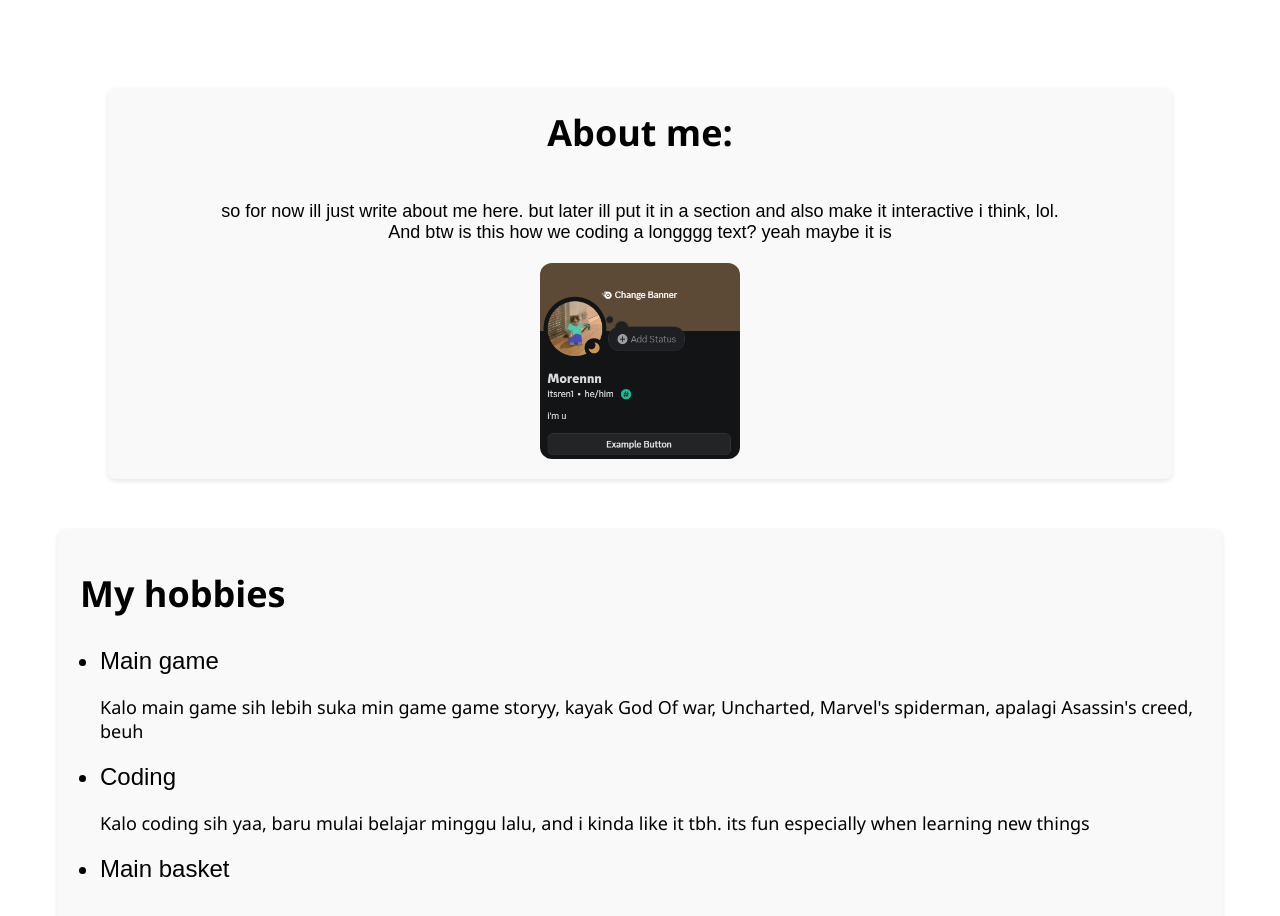
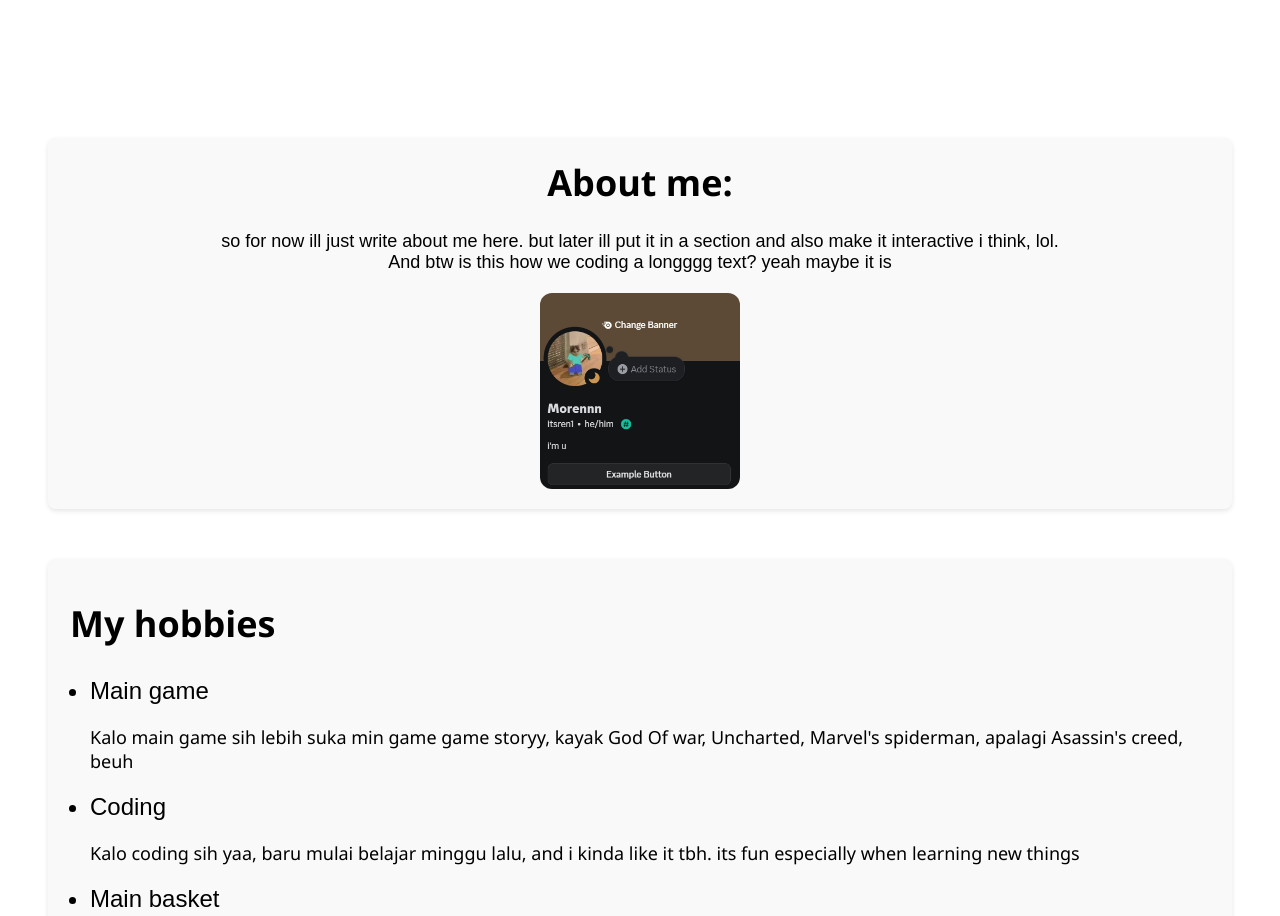
Before and after one commit to Molen-beep/M, a plain HTML site: page index.html in a window 1280 px wide. Shown: the part 720-1636 px from the top of the page. Drawn offline with Linux system fonts and the light colour scheme.

Commit message:
Add files via upload

```diff
--- a/style.css
+++ b/style.css
@@ -44,13 +44,10 @@ body {
 #infome {
   color: black;
   font-family: "arial", sans-serif;
+  margin: 50px 40px;
   padding: 20px;
   background-color: #f9f9f9;
   border-radius: 8px;
-  margin: 0 100px;
-  display: flex;
-  align-items: center;
-  flex-direction: column;
   box-shadow: 0 2px 5px rgba(0, 0, 0, 0.1);
 }
 
@@ -80,7 +77,7 @@ body {
 
 .bagian-kesukaan {
   font-family: "Courier New", Courier, monospace;
-  margin: 50px 50px;
+  margin: 50px 40px;
   padding: 20px;
   padding-top: 10px;
   padding-inline: 2px;
```
